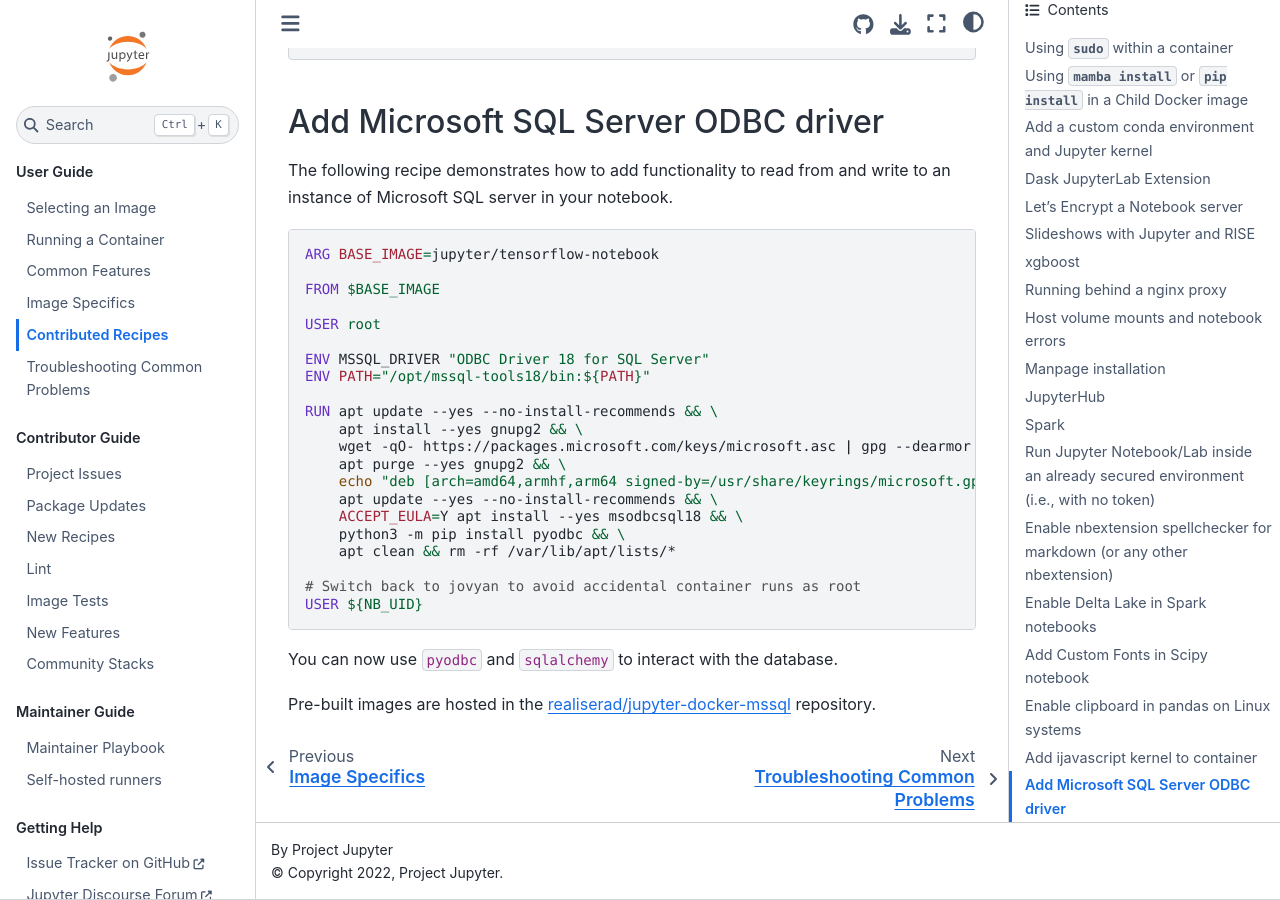
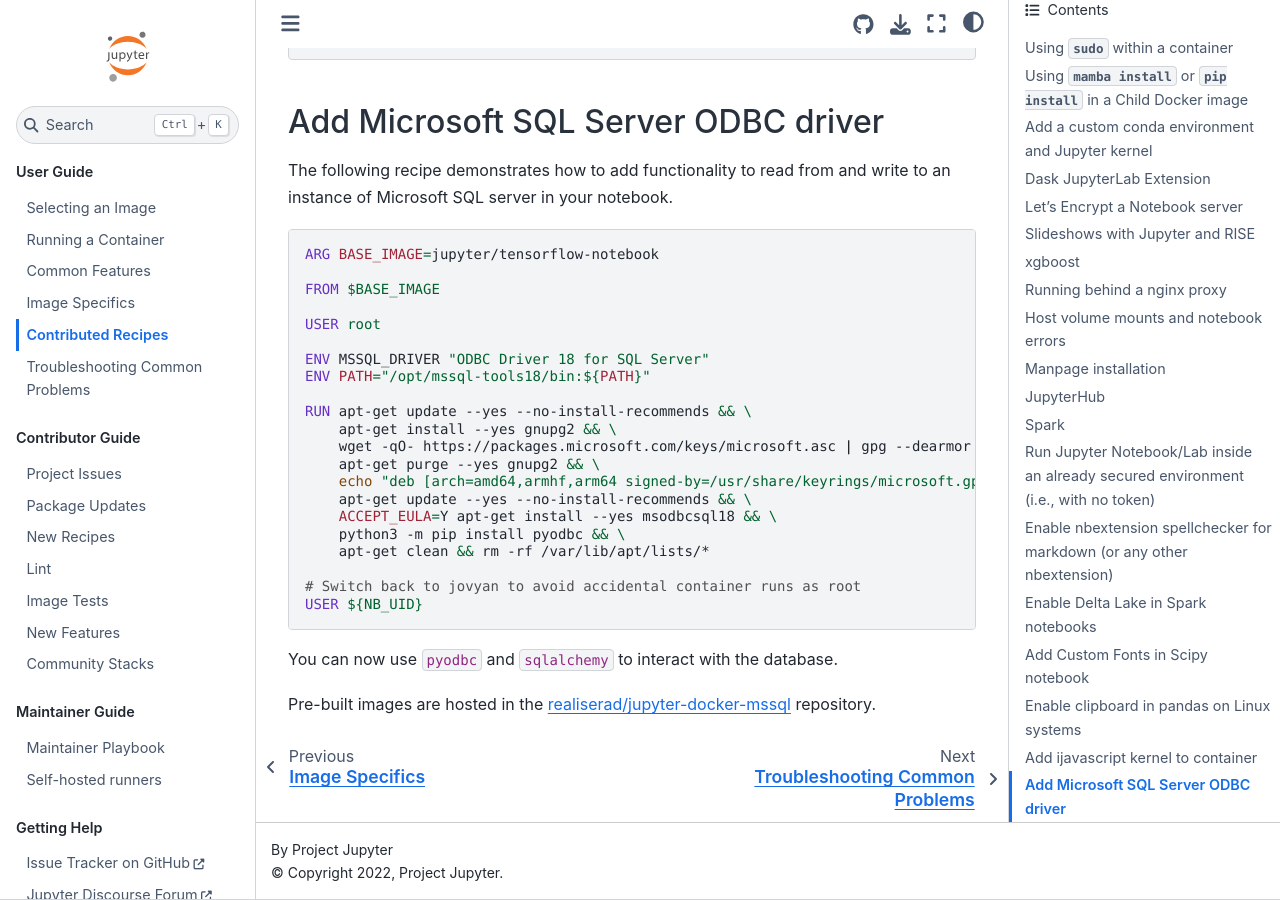
Before and after one commit to jupyter/docker-stacks, a Sphinx documentation site: the page built from docs/using/recipes.md, in a window 1280 px wide and 900 px high, scrolled down 12589 px. Built offline with Sphinx 7.4.7 and the Sphinx Book theme 1.1.4, drawn with Linux system fonts in a browser that asks for light colours.

Commit message:
Switch from apt to apt-get

```diff
--- a/docs/using/recipes.md
+++ b/docs/using/recipes.md
@@ -596,15 +596,15 @@
 ENV MSSQL_DRIVER "ODBC Driver 18 for SQL Server"
 ENV PATH="/opt/mssql-tools18/bin:${PATH}"
 
-RUN apt update --yes --no-install-recommends && \
-    apt install --yes gnupg2 && \
+RUN apt-get update --yes --no-install-recommends && \
+    apt-get install --yes gnupg2 && \
     wget -qO- https://packages.microsoft.com/keys/microsoft.asc | gpg --dearmor > /usr/share/keyrings/microsoft.gpg && \
-    apt purge --yes gnupg2 && \
+    apt-get purge --yes gnupg2 && \
     echo "deb [arch=amd64,armhf,arm64 signed-by=/usr/share/keyrings/microsoft.gpg] https://packages.microsoft.com/ubuntu/22.04/prod jammy main" > /etc/apt/sources.list.d/microsoft.list && \
-    apt update --yes --no-install-recommends && \
-    ACCEPT_EULA=Y apt install --yes msodbcsql18 && \
+    apt-get update --yes --no-install-recommends && \
+    ACCEPT_EULA=Y apt-get install --yes msodbcsql18 && \
     python3 -m pip install pyodbc && \
-    apt clean && rm -rf /var/lib/apt/lists/*
+    apt-get clean && rm -rf /var/lib/apt/lists/*
 
 # Switch back to jovyan to avoid accidental container runs as root
 USER ${NB_UID}
```
